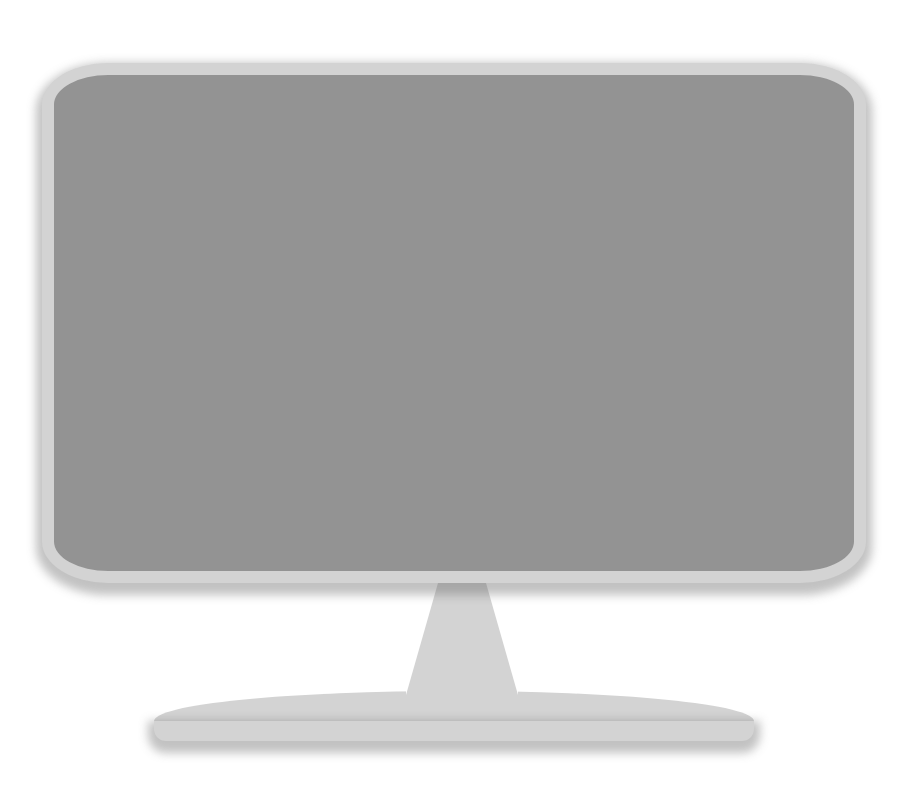
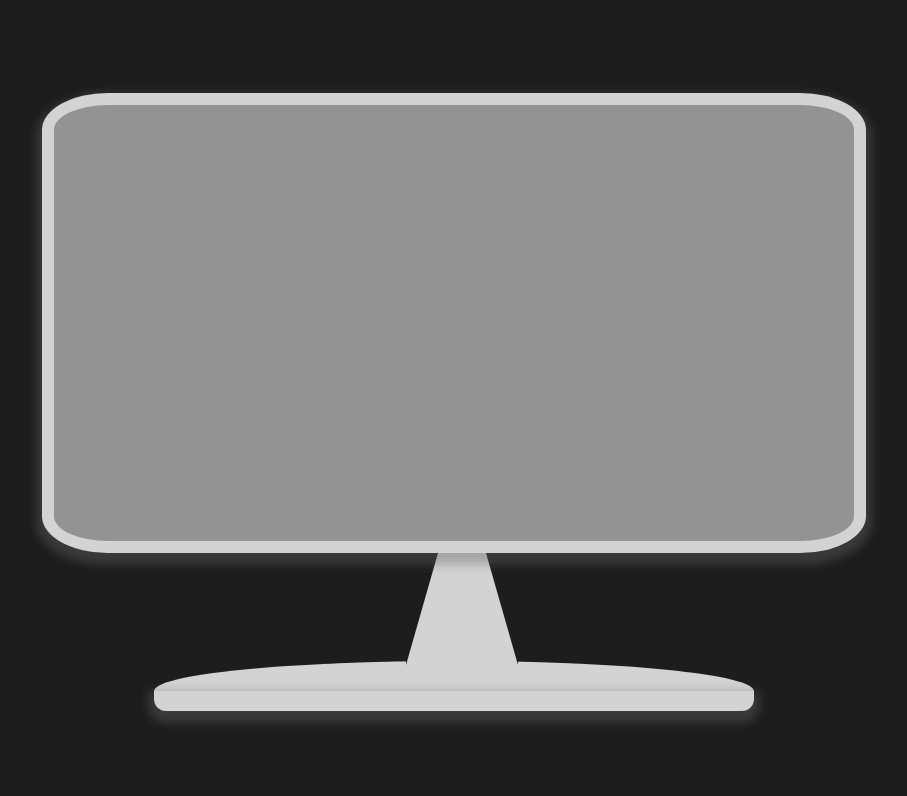
Before and after one commit to frse97/portfolio.frse, a React app: page / in a window 1280 px wide. Shown: the top 796 px of the page, without its empty margins (186-1093 px from the left). Built offline with nearby package versions, Linux system fonts and the light colour scheme.

Commit message:
💄 Changed colors.

```diff
--- a/src/components/PCDevice/PCDevice.scss
+++ b/src/components/PCDevice/PCDevice.scss
@@ -15,7 +15,7 @@ $pc-standing-top-floating: $pc-standing-top + toRem(320);
 $border-size: toRem(0);
 
 *{
-  background-color: white;
+  background-color: #1d1d1d;
   // overflow: hidden;
 }
 
@@ -57,7 +57,7 @@ $screen-animation-duration-fade-in: $screen-animation-duration-visibility;
 
 @keyframes pc-device-screen-fade-in {
   from { height: toRem(0); }
-  to { height: toRem(496); }
+  to { height: toRem(436); }
 }
 
 @keyframes pc-device-middle-standing-visibility{
@@ -92,7 +92,7 @@ $screen-animation-duration-fade-in: $screen-animation-duration-visibility;
       z-index: 4;
 
       $screen-width: toRem(800);
-      $screen-height: toRem(496);
+      $screen-height: toRem(436);
 
       position: relative;
       width: $screen-width;
```
